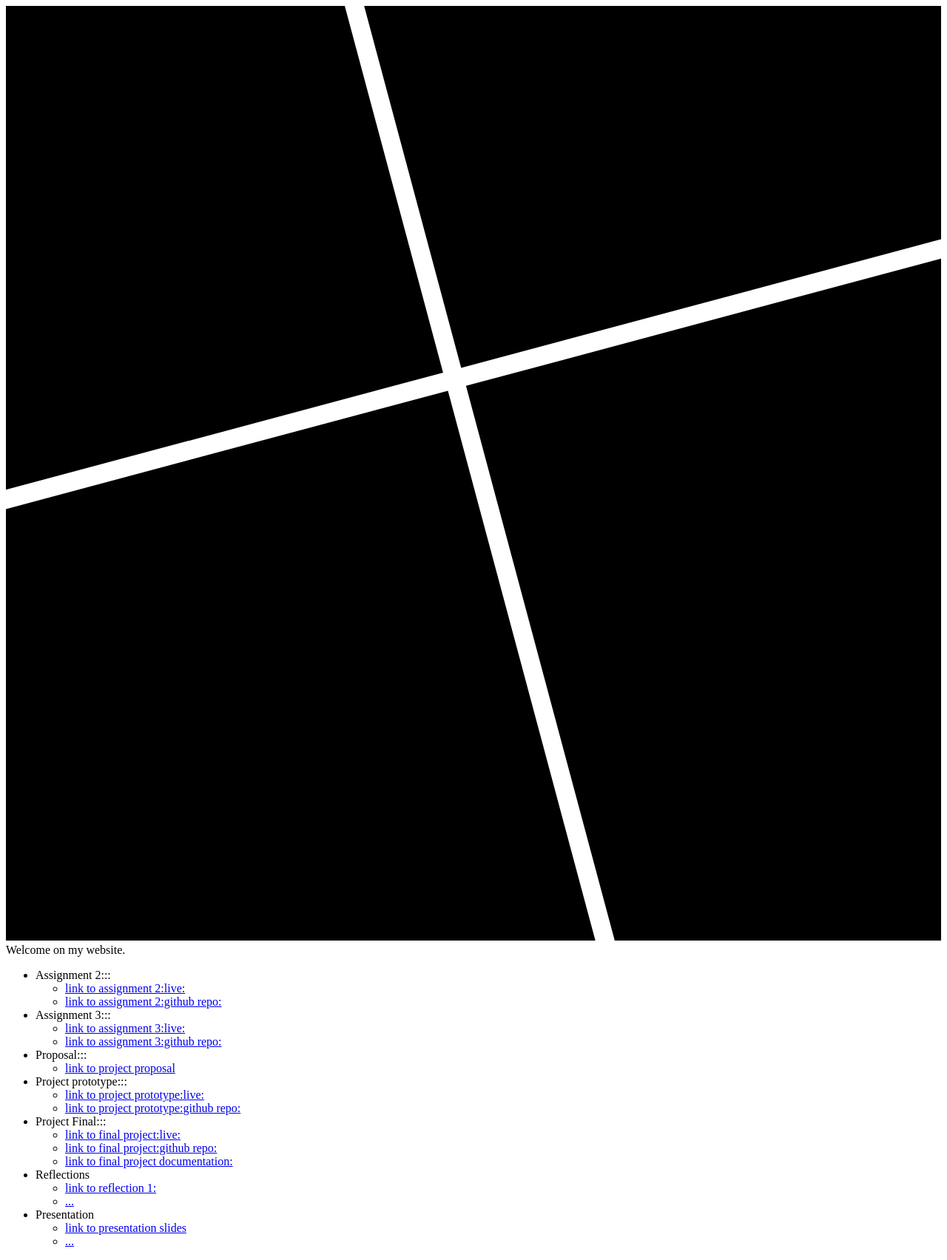
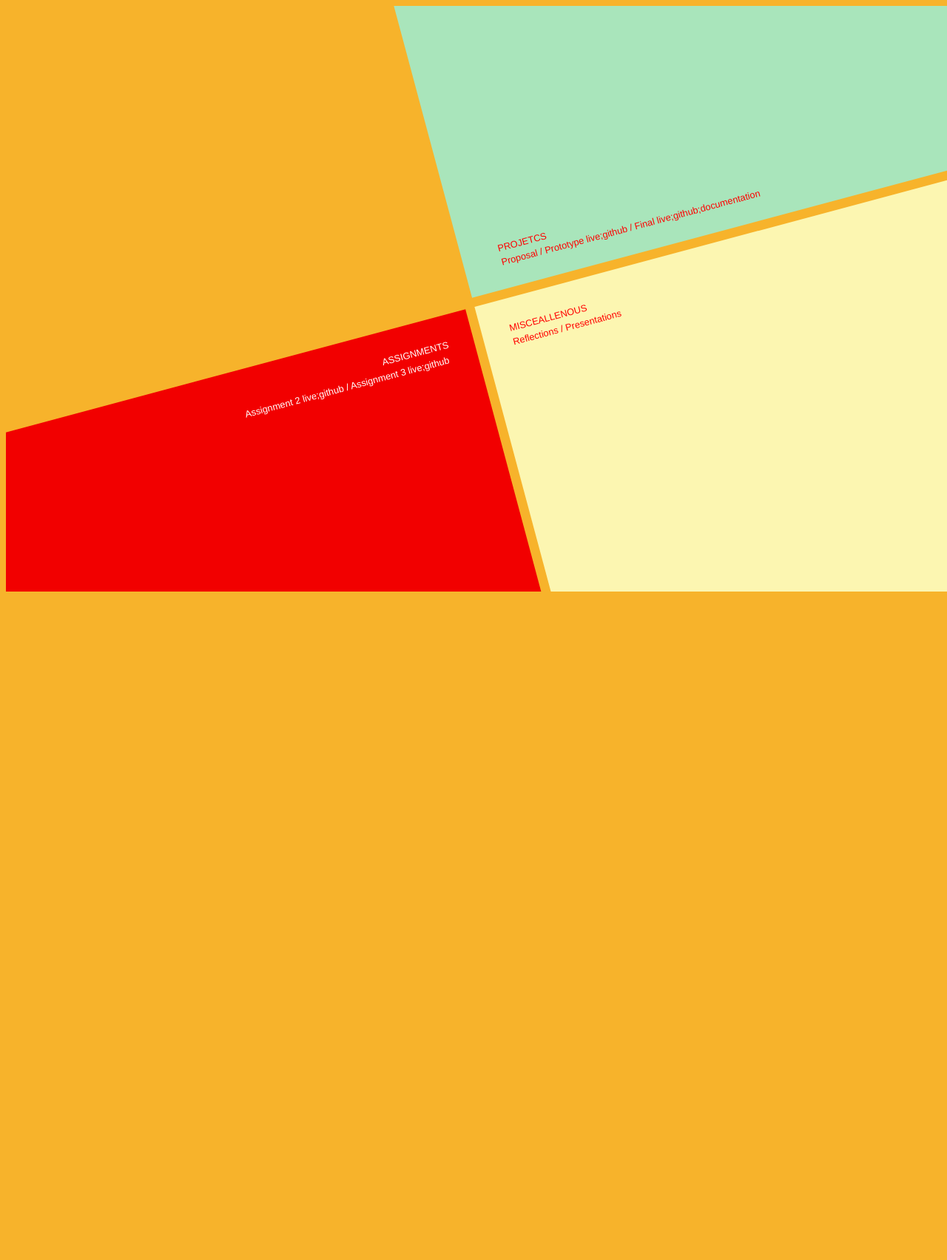
Before and after one commit to evoucou/CART351, a PHP site: page /personalwebsite/index.html in a window 1280 px wide. Shown: the whole page at 74% size. After the commit the page ends 800 px from the top, so only its background shows below. Run offline with PHP 8.4, Linux system fonts and the light colour scheme.

Commit message:
Links placed over squares

```diff
--- a/personalwebsite/css/main.css
+++ b/personalwebsite/css/main.css
@@ -1,7 +1,19 @@
 
+html {
+  background-color: #F7B32B;
+}
 
 #wraper {
 }
 
-#squares {
+main svg {
+  z-index: -1;
+  position: fixed;
 }
+
+main svg text {
+  font-size: 10px;
+font-family: sans-serif;
+z-index: 1;
+
+}
--- a/personalwebsite/index.html
+++ b/personalwebsite/index.html
@@ -8,76 +8,37 @@
 <meta name="author" content="Marie-Ève Cousineau">
 </head>
 <body>
-<div id="squares">
-<svg viewBox="0 0 1000 1000">
-  <!-- Left upper rectangle -->
-  <rect x="370" y='-400' width="650" height="900" transform='rotate(-15)' />
+
+  <!-- the header div -->
+<header>
+</header>
+
+    <!-- the main div -->
+<main>
+<svg viewBox="240 0 1000 1000">
   <!-- Right upper rectangle -->
-  <rect x="-300" y='-400' width="650" height="900" transform='rotate(-15)' />
+  <rect x="630" y='60' width="650" height="430" fill='#A9E5BB' transform='rotate(-15)' />
+  <text x="0" y="470" style="fill:red;" transform='rotate(-15)'>Several lines:
+     <tspan x="670" y="450">PROJETCS</tspan>
+     <tspan x="670" y="465">Proposal / Prototype live;github / Final live;github;documentation</tspan>
+   </text>
+  <!-- left upper rectangle -->
+
     <!-- Left lower rectangle -->
-  <rect x="370" y="520" width="620" height="900" transform='rotate(-15)' />
+  <rect x="0" y="500" width="620" height="500" fill='#F20000' transform='rotate(-15)' />
+  <text x="0" y="470" style="fill:white;" transform='rotate(-15)'>Several lines:
+     <tspan x="520" y="535">ASSIGNMENTS</tspan>
+     <tspan x="365" y="551">Assignment 2 live;github / Assignment 3 live;github</tspan>
+   </text>
   <!-- Right lower rectangle -->
-  <rect x="-300" y='520' width="650" height="900" transform='rotate(-15)' />
+  <rect x="630" y='500' width="650" height="500" fill='#FCF6B1' transform='rotate(-15)' />
+  <text x="660" y="535" style="fill:red;" transform='rotate(-15)'>MISCEALLENOUS
+     <tspan x="660" y="550">Reflections / Presentations</tspan>
+   </text>
 </svg>
-</div>
-<div id="wraper">
+</main>
 
-    <!-- the header div -->
-  <header>
-  Welcome on my website.
-  <header>
-  <!-- the main div -->
-  <main>
-    <ul>
-      <li> Assignment 2:::
-        <ul>
-          <li><a href="#"> link to assignment 2:live:</a></li>
-            <li><a href="#"> link to assignment 2:github repo:</a></li>
-        </ul>
-    </li>
-
-    <li> Assignment 3:::
-      <ul>
-        <li><a href="#"> link to assignment 3:live:</a></li>
-        <li><a href="#"> link to assignment 3:github repo:</a></li>
-      </ul>
-    </li>
-
-    <li> Proposal:::
-      <ul>
-        <li><a href="#"> link to project proposal</a> </li>
-      </ul>
-    </li>
-    <li> Project prototype:::
-      <ul>
-        <li><a href="#"> link to project prototype:live:</a></li>
-          <li><a href="#"> link to project prototype:github repo:</a></li>
-      </ul>
-    </li>
-
-    <li>Project Final:::
-      <ul>
-        <li><a href="#"> link to final project:live:</a></li>
-        <li><a href="#"> link to final project:github repo:</a></li>
-        <li><a href="#"> link to final project documentation:</a></li>
-      </ul>
-    </li>
-    <li> Reflections
-        <ul>
-          <li><a href="#"> link to reflection 1:</a></li>
-            <li><a href="#">...</a></li>
-        </ul>
-    </li>
-    <li> Presentation
-        <ul>
-          <li><a href="#"> link to presentation slides</a></li>
-            <li><a href="#">...</a></li>
-        </ul>
-    </li>
-
-    </ul>
-</main>
-</div>
   <!-- the footer div -->
+  <footer></footer>
 </body>
 </html>
```
